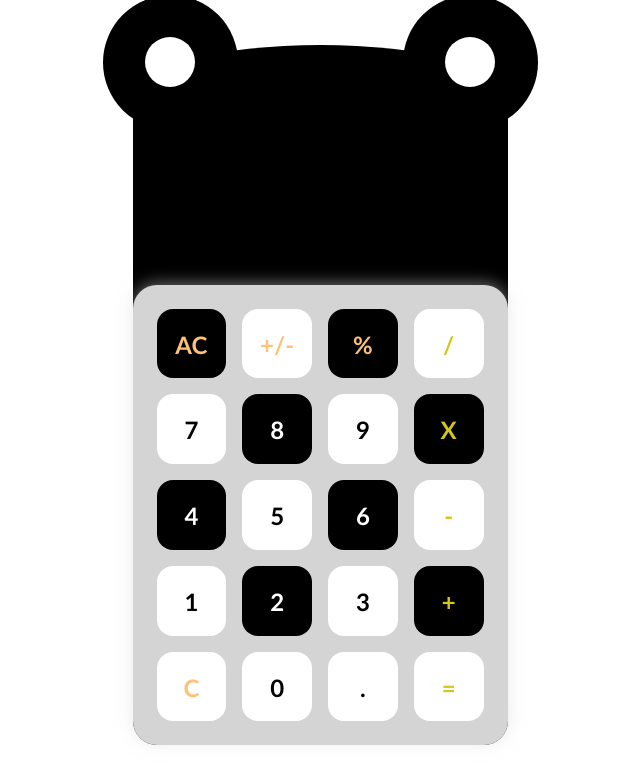
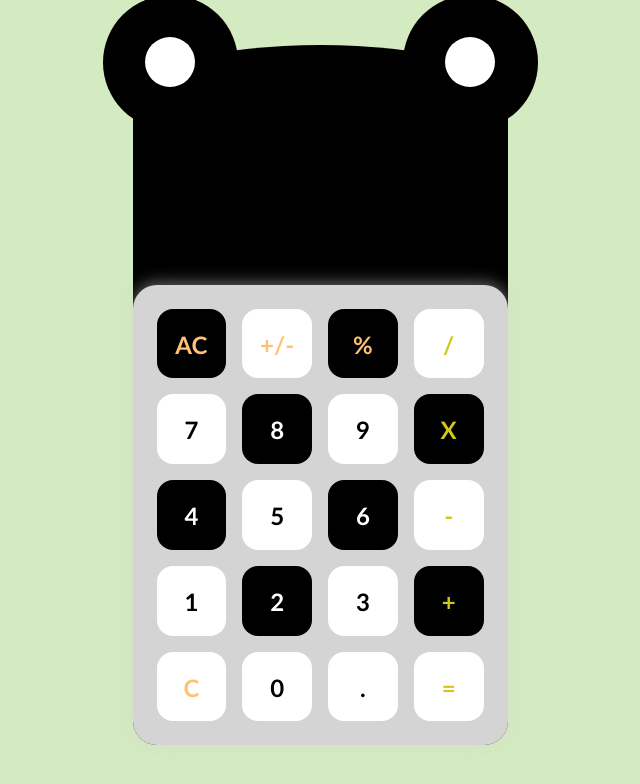
Before and after one commit to wiswis1/Calculator, a plain HTML site: page index.html in a window 1280 px wide. Shown: the whole page, without its empty margins (320-960 px from the left). Drawn offline with Linux system fonts and the light colour scheme.

Commit message:
Change website background and added final touches to calculator functionality

```diff
--- a/style.css
+++ b/style.css
@@ -3,6 +3,10 @@
     padding:0;
     box-sizing: border-box;
     font-family:'Gill Sans', 'Gill Sans MT', Calibri, 'Trebuchet MS', sans-serif;
+}
+
+body{
+    background: #9ace696b; /* Change to any color you like */
 }
 
 .app{
```
